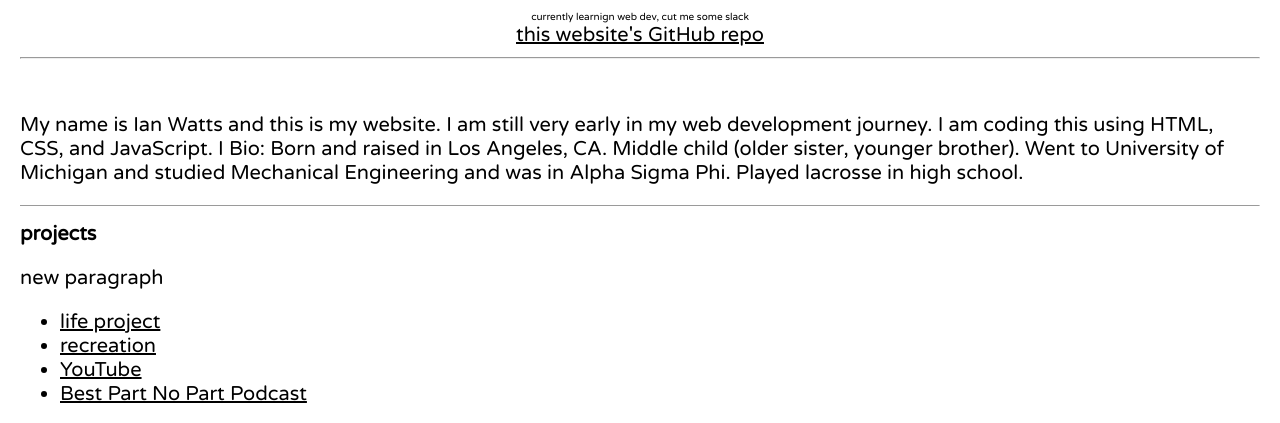
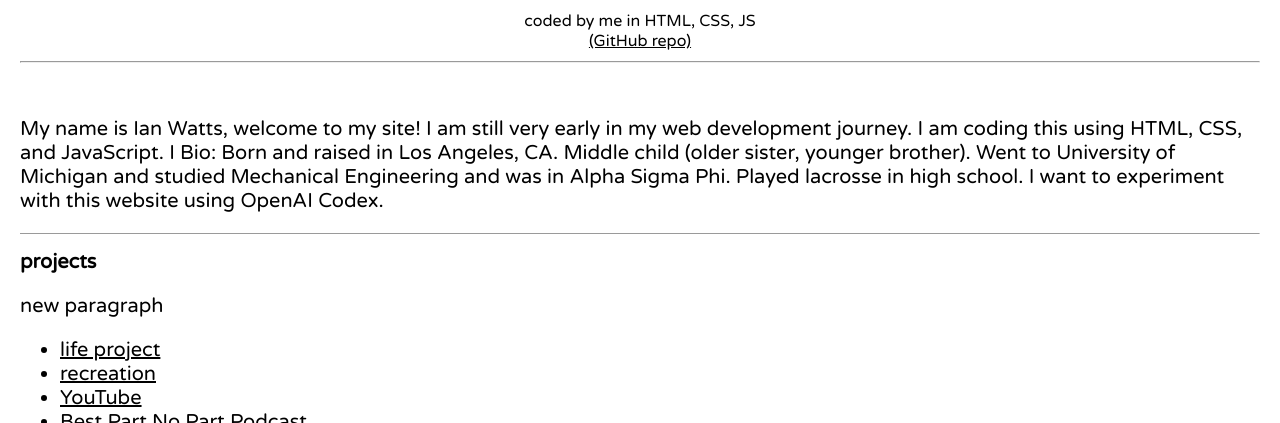
Before and after one commit to ianwatts22/ianwatts.site, a plain HTML site: page index.html in a window 1280 px wide. Shown: the part 111-534 px from the top of the page. Drawn offline with Linux system fonts and the light colour scheme.

Commit message:
cleaning up home page

```diff
--- a/index.html
+++ b/index.html
@@ -18,8 +18,8 @@
 
   <h1 class="text header-text">Ian Ellington Watts</h1>
 
-  <div class="text fineprint">currently learnign web dev, cut me some slack
-    <br><a href="https://github.com/ianwatts22/ianwatts.site">this website's GitHub repo</a>
+  <div class="text fineprint">coded by me in HTML, CSS, JS
+    <a class="text fineprint" href="https://github.com/ianwatts22/ianwatts.site">(GitHub repo)</a>
   </div>
 
   <div></div>
@@ -27,10 +27,12 @@
   <br>
   <!--notes/-->
   <p class="body">
-    My name is Ian Watts and this is my website. I am still very early in my web development journey. I am coding this using HTML, CSS, and JavaScript. I
+    My name is Ian Watts, welcome to my site! I am still very early in my web development journey. I am coding this using HTML, CSS, and JavaScript. I
 
     Bio:
     Born and raised in Los Angeles, CA. Middle child (older sister, younger brother). Went to University of Michigan and studied Mechanical Engineering and was in Alpha Sigma Phi. Played lacrosse in high school.
+
+    I want to experiment with this website using OpenAI Codex.
   </p>
   <hr size="1">
   <h2>projects</h2>
@@ -46,6 +48,8 @@
 
   <!-- div with columns -->
   <div class="flex-container footer-container">
+    find me
+    <br>
     <a href="www.linkedin.com/in/ianwatts22"><img src="images/LinkedIn icon.jpg" alt="linkedin" width="30"></a>
     <a href="https://www.instagram.com/ianwatts22/"><img src="images/IG icon.png" alt="instagram" width="30"></a>
     <a href="mailto:ianwatts22@gmail.com"><img src="images/email icon.png" alt="instagram" width="30">
--- a/style.css
+++ b/style.css
@@ -24,7 +24,7 @@ html {
 }
 
 .fineprint {
-  font-size: 10px;
+  font-size: 16px;
 }
 
 .main {
@@ -37,7 +37,7 @@ html {
 }
 
 .header-container {
-  padding: 10px;
+  padding: 30px;
   position: relative;
 }
 
```
